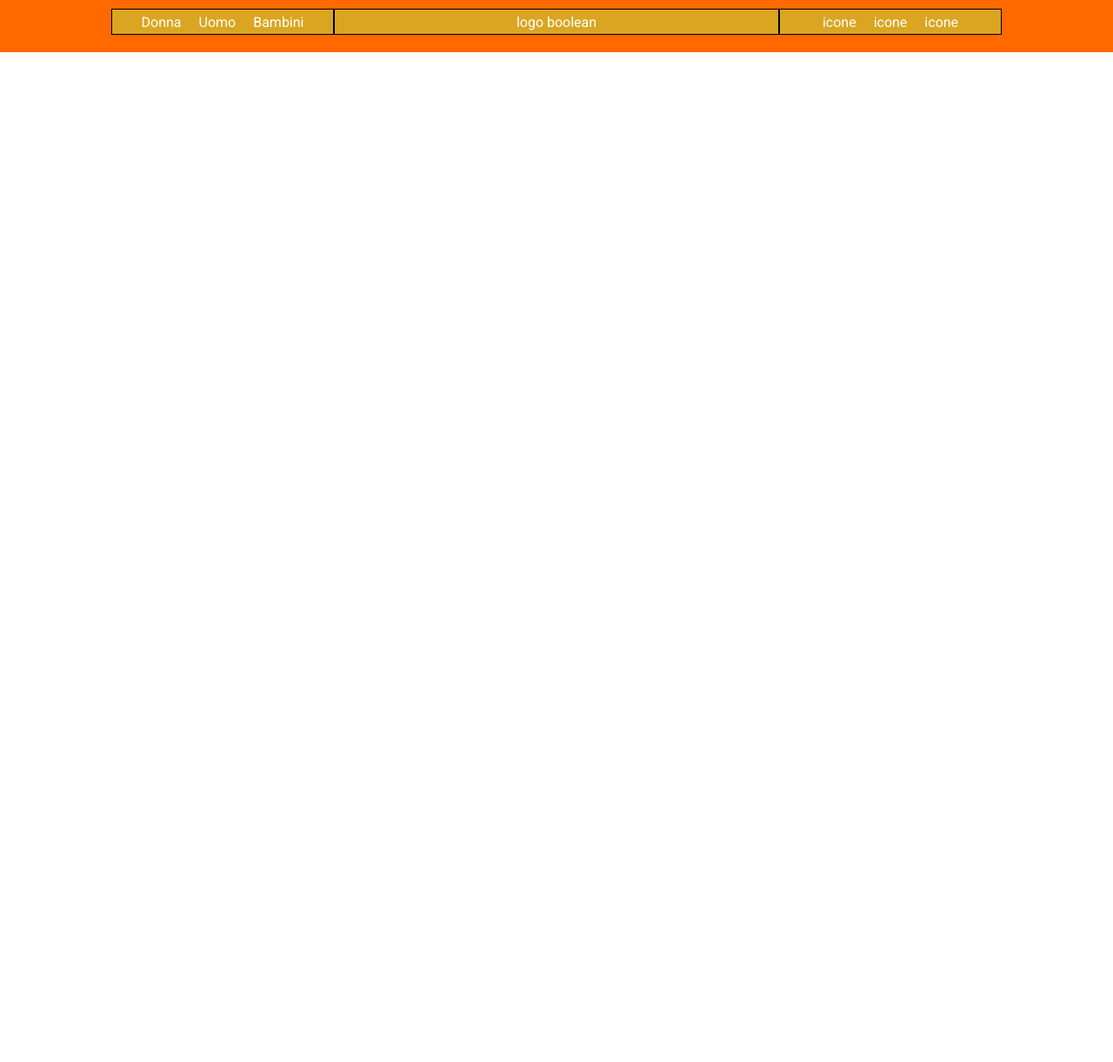
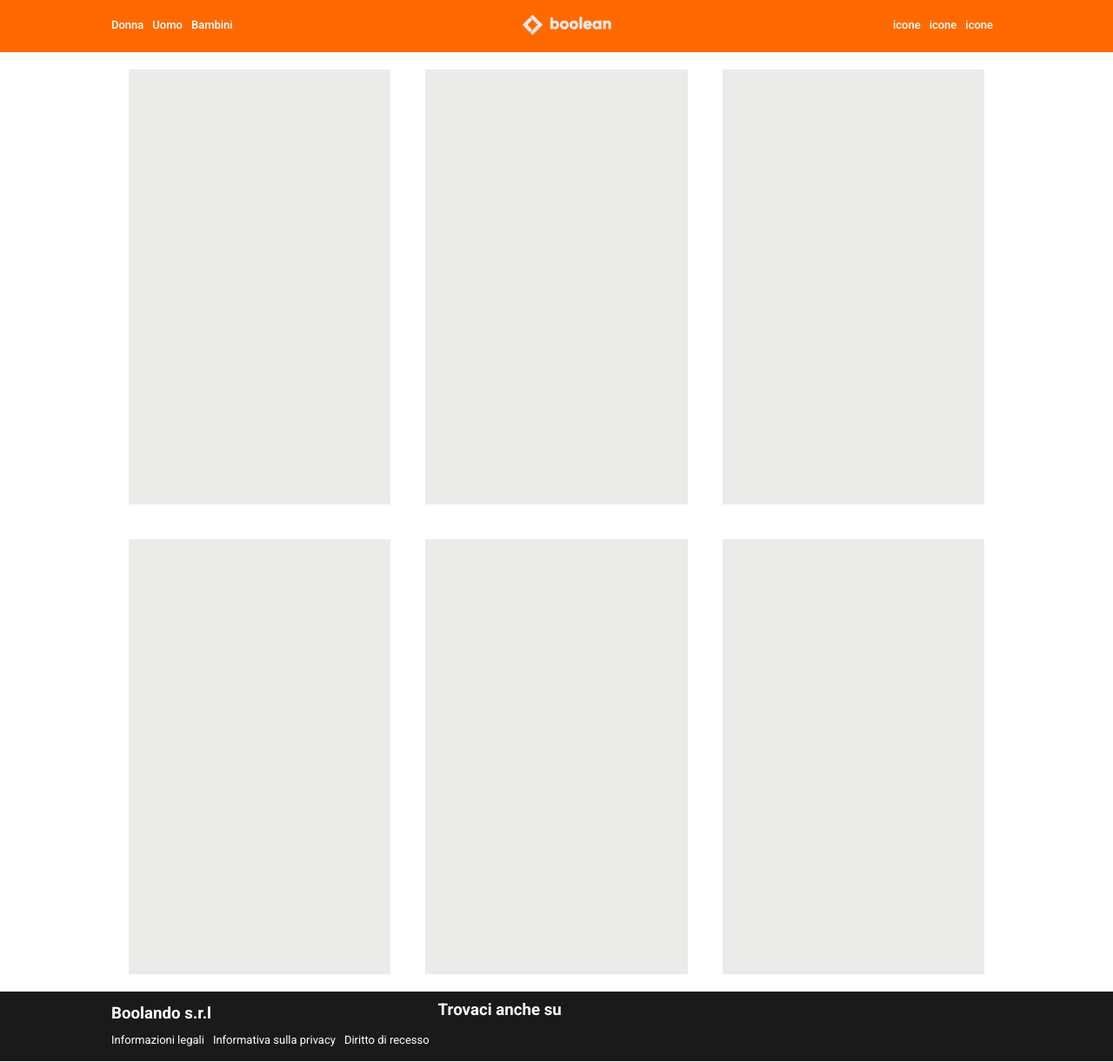
Before and after one commit to matteo-rossi90/html-css-boolando, a plain HTML site: page index.html in a window 1280 px wide. Shown: the whole page at 87% size. Before the commit the page ends 800 px from the top, so only its background shows below. Drawn offline with Linux system fonts and the light colour scheme.

Commit message:
Impostazione main

```diff
--- a/css/style.css
+++ b/css/style.css
@@ -12,19 +12,29 @@ li a{
     color: white;
 }
 
-/* proprietà barra di navigazione */
-.container-nav{
+.container, #container-main{
     margin: 0 auto;
     width: 80%;
+}
+
+/* proprietà generali barra di navigazione */
+.container {
     display: flex;
     justify-content: space-between;
     align-items: center;
 }
 
+
 #navbar{
     height: 60px;
     background-color: #FF6900;
     color: white;
+}
+
+ul {
+    display: flex;
+    align-items: center;
+    padding: 0;
 }
 
 /* definizione colonne della barra di navigazione */
@@ -33,25 +43,72 @@ li a{
     justify-content: center;
     align-items: center;
     /* debug */
-    width: 25%;
-    height: 30px;
-    background-color:goldenrod;
-    border: 1px black solid;
+    /* width: 25%; */
+    /* height: 30px; */
+    line-height: 30px;
+    /* background-color:goldenrod; */
+    /* border: 1px black solid; */
+    margin: 13px 0;
+    font-weight: 500;
+}
+
+/* proprietà liste */
+div.consumer > ul li a, div.icons > ul li a, div.info > ul li a {
+    margin: 0 10px 0 0;
+    font-size: 13px;
+}
+
+/* definizione logo barra di navigazione */
+.center img{
+    width: 15%;
+}
+
+/* prorpietà parte centrale */
+#container-main{
+    display: flex;
+    flex-direction: column;
+    justify-content: center;
+    align-items: center;
+}
+
+.row{
+    display: flex;
+    /* background-color: yellow; */
+    width: 100%;
+    height: 100%;
+}
+
+.card{
+    margin: 20px 20px;
+    width: 33%;
+    min-height: 500px;
+    background-color: #EBECE9;
+}
+
+/* proprietà generali del footer */
+
+.footer-content{
+    display: flex;
+    justify-content: flex-start;
     margin: 10px 0;
 }
 
-.center{
-    width: 50%;
-    padding: 0;
+footer{
+    color: white;
+}
+#footer-nav{
+    background-color: #1A1A1A;
+    height: 80px;
 }
 
-div.consumer ul, div.icons ul{
+.copyright{
     display: flex;
-    align-items: center;
-    color: black;
-    padding: 0;
+    flex-direction:column;
+    line-height: 30px;
 }
 
-.consumer ul li a, .icons ul li a {
-    margin: 0 10px;
+.icon-social ul{
+    display: flex;
+    justify-content: center;
+    align-items: center;
 }
--- a/index.html
+++ b/index.html
@@ -20,7 +20,7 @@
 
         <!-- barra di navigazione con oggetti -->
         <nav id="navbar">
-            <div class="container-nav">
+            <div class="container">
                 <div class="col-nav">
                     <div class="consumer">
                         <ul>
@@ -37,7 +37,7 @@
                     </div>
                 </div>
                 <div class="col-nav center">
-                    logo boolean
+                    <img src="img/boolean-logo.png" alt="">
                 </div>
                 <div class="col-nav">
                     <div class="icons">
@@ -62,11 +62,71 @@
     <!-- parte centrale con cards prodotti e prezzi -->
     <main>
 
+        <div id="container-main">
+            <div class="row">
+                <div class="card"></div>
+                <div class="card"></div>
+                <div class="card"></div>
+            </div>
+            <div class="row">
+                <div class="card"></div>
+                <div class="card"></div>
+                <div class="card"></div>
+            </div>
+
+
+        </div>
+
     </main>
 
     <!-- parte footer con collegamenti social e diritti -->
     <footer>
 
+        <nav id="footer-nav">
+            <div class="container">
+                <div class="footer-content">
+
+                    <aside class="copyright">
+                        <h3>Boolando s.r.l</h3>
+                        <div class="info">
+                            <ul>
+                                <li>
+                                    <a href="#">
+                                        Informazioni legali
+                                    </a>
+                                </li>
+                                <li>
+                                    <a href="#">
+                                        Informativa sulla privacy
+                                    </a>
+                                </li>
+                                <li>
+                                    <a href="#">
+                                        Diritto di recesso
+                                    </a>
+                                </li>
+                            </ul>
+                        </div>
+                    </aside>
+
+                    <div class="social">
+                        <h3>Trovaci anche su</h3>
+                        <div class="icon-social">
+                            <ul>
+                                <li>
+                                    <a href="#" class="fa-brands fa-facebook"></a>
+                                    <a href="#" class="fa-brands fa-facebook"></a>
+                                    <a href="#" class="fa-brands fa-facebook"></a>
+                                    <a href="#" class="fa-brands fa-facebook"></a>
+                                </li>
+                            </ul>
+                        </div>
+                    </div>
+
+                </div>
+            </div>
+        </nav>
+
     </footer>
 
 </body>
```
